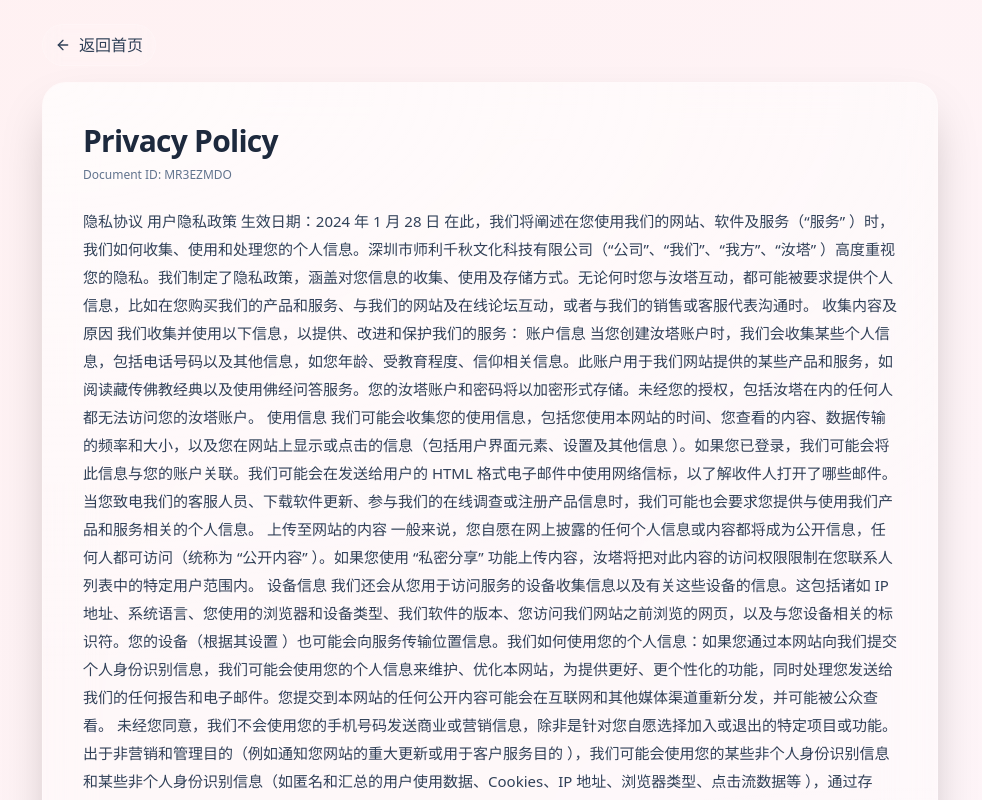
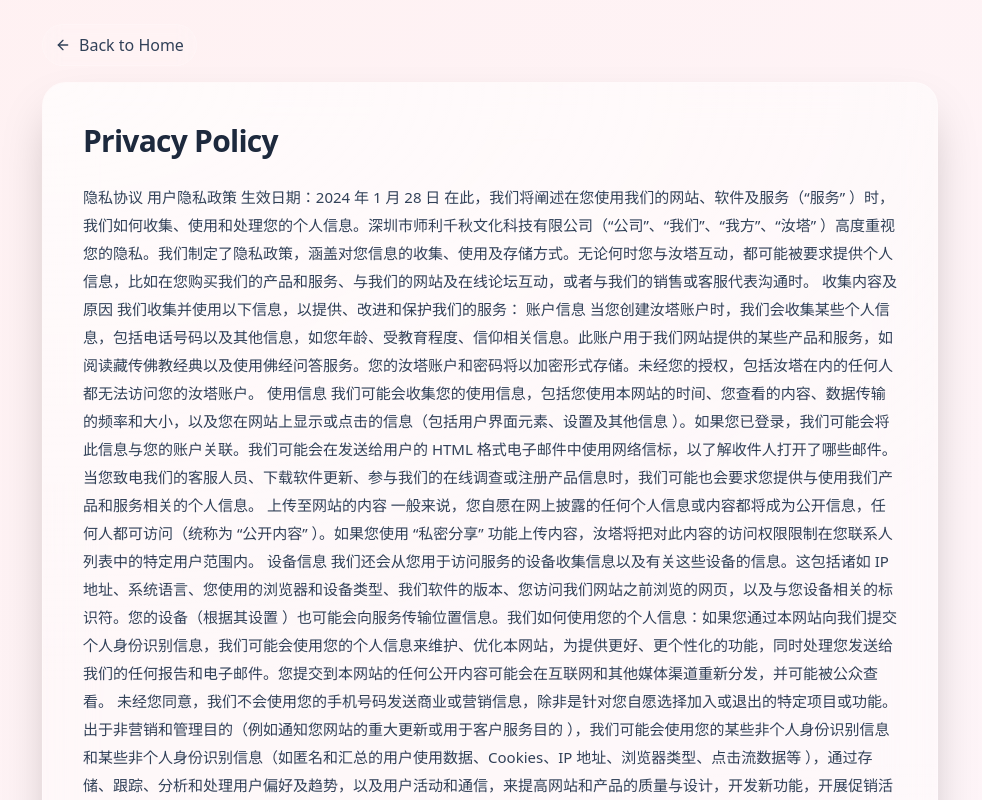
Before and after one commit to lutaSci/luta-loadingpage-filing, a React (Vite) app: page /privacy in a window 1280 px wide. Shown: the top 800 px of the page, without its empty margins (150-1132 px from the left). Built offline with nearby package versions, Linux system fonts and the light colour scheme.

Commit message:
fix(web): remove internal document labels

```diff
--- a/src/components/PaperDocument.jsx
+++ b/src/components/PaperDocument.jsx
@@ -2,8 +2,11 @@
 import ReactMarkdown from 'react-markdown';
 import remarkGfm from 'remark-gfm';
 import { ArrowLeft } from 'lucide-react';
+import { useLanguage } from '../contexts/LanguageContext.jsx';
 
 const PaperDocument = ({ title, content }) => {
+    const { t } = useLanguage();
+
     return (
         <div className="min-h-screen bg-gradient-to-br from-rose-50 to-pink-50/70 flex items-start justify-center p-6">
             <div className="w-full max-w-4xl">
@@ -13,7 +16,7 @@
                         className="inline-flex items-center gap-2 px-3 py-2 rounded-full bg-white/10 backdrop-blur-sm border border-white/20 hover:bg-white/20 transition-colors duration-300 text-slate-700"
                     >
                         <ArrowLeft className="w-4 h-4" />
-                        <span>返回首页</span>
+                        <span>{t('backToHome')}</span>
                     </Link>
                 </div>
 
@@ -27,9 +30,6 @@
                             <h1 className="text-2xl md:text-3xl font-semibold tracking-tight text-slate-800">
                                 {title}
                             </h1>
-                            <div className="mt-2 text-xs text-slate-500">
-                                Document ID: {Date.now().toString(36).toUpperCase()}
-                            </div>
                         </div>
 
                         <div className="prose max-w-none">
--- a/src/pages/pages/Contact.jsx
+++ b/src/pages/pages/Contact.jsx
@@ -74,9 +74,6 @@
                             <h1 className="text-2xl md:text-3xl font-semibold tracking-tight text-slate-800">
                                 {t('contactTitle')}
                             </h1>
-                            <div className="mt-2 text-xs text-slate-500">
-                                Document ID: CONTACT-{Date.now().toString(36).toUpperCase()}
-                            </div>
                         </motion.div>
 
                         <motion.div
```
Also changed, not shown: 1 other file (tests, documents, lock files or other folders).
